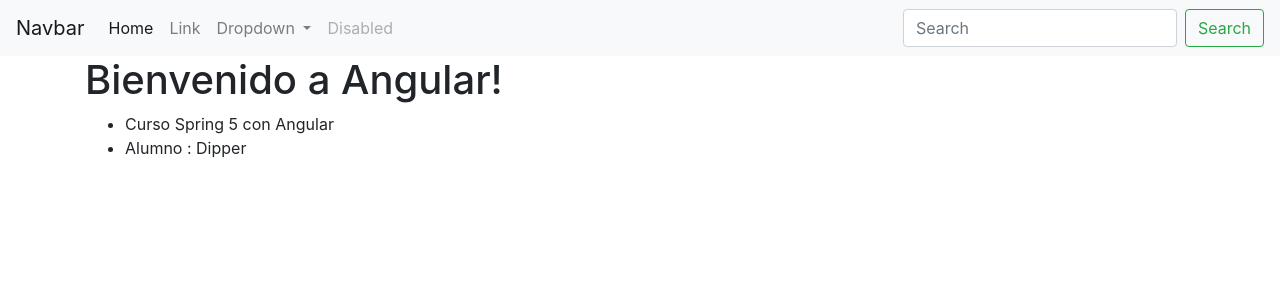
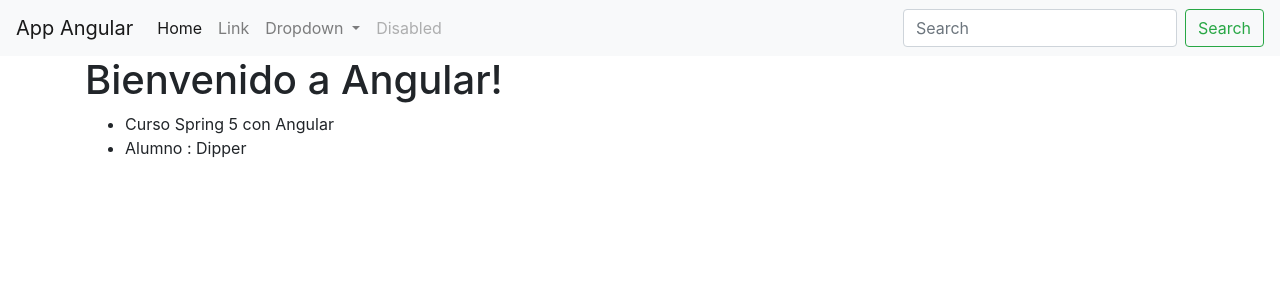
Before and after one commit to Eisten1996/app-cliente, an Angular app: page / in a window 1280 px wide. Shown: the top 300 px of the page. Built offline with nearby package versions, Linux system fonts and the light colour scheme.

Commit message:
Creando nuevo componente HeaderComponent

```diff
--- a/src/app/app.component.html
+++ b/src/app/app.component.html
@@ -1,40 +1,4 @@
-<nav class="navbar navbar-expand-lg navbar-light bg-light">
-  <a class="navbar-brand" href="#">Navbar</a>
-  <button class="navbar-toggler" type="button" data-toggle="collapse" data-target="#navbarSupportedContent"
-          aria-controls="navbarSupportedContent" aria-expanded="false" aria-label="Toggle navigation">
-    <span class="navbar-toggler-icon"></span>
-  </button>
-
-  <div class="collapse navbar-collapse" id="navbarSupportedContent">
-    <ul class="navbar-nav mr-auto">
-      <li class="nav-item active">
-        <a class="nav-link" href="#">Home <span class="sr-only">(current)</span></a>
-      </li>
-      <li class="nav-item">
-        <a class="nav-link" href="#">Link</a>
-      </li>
-      <li class="nav-item dropdown">
-        <a class="nav-link dropdown-toggle" href="#" id="navbarDropdown" role="button" data-toggle="dropdown"
-           aria-haspopup="true" aria-expanded="false">
-          Dropdown
-        </a>
-        <div class="dropdown-menu" aria-labelledby="navbarDropdown">
-          <a class="dropdown-item" href="#">Action</a>
-          <a class="dropdown-item" href="#">Another action</a>
-          <div class="dropdown-divider"></div>
-          <a class="dropdown-item" href="#">Something else here</a>
-        </div>
-      </li>
-      <li class="nav-item">
-        <a class="nav-link disabled" href="#" tabindex="-1" aria-disabled="true">Disabled</a>
-      </li>
-    </ul>
-    <form class="form-inline my-2 my-lg-0">
-      <input class="form-control mr-sm-2" type="search" placeholder="Search" aria-label="Search">
-      <button class="btn btn-outline-success my-2 my-sm-0" type="submit">Search</button>
-    </form>
-  </div>
-</nav>
+<app-header></app-header>
 
 <div class="container">
   <h1>
--- a/src/app/app.module.ts
+++ b/src/app/app.module.ts
@@ -1,11 +1,12 @@
-import { BrowserModule } from '@angular/platform-browser';
-import { NgModule } from '@angular/core';
+import {BrowserModule} from '@angular/platform-browser';
+import {NgModule} from '@angular/core';
 
-import { AppComponent } from './app.component';
+import {AppComponent} from './app.component';
+import {HeaderComponent} from './header/header.component';
 
 @NgModule({
   declarations: [
-    AppComponent
+    AppComponent, HeaderComponent
   ],
   imports: [
     BrowserModule
@@ -13,4 +14,5 @@ import { AppComponent } from './app.component';
   providers: [],
   bootstrap: [AppComponent]
 })
-export class AppModule { }
+export class AppModule {
+}
--- /dev/null
+++ b/src/app/header/header.component.ts
@@ -0,0 +1,47 @@
+import {Component} from '@angular/core';
+
+@Component({
+  selector: 'app-header',
+  template: `
+    <nav class="navbar navbar-expand-lg navbar-light bg-light">
+      <a class="navbar-brand" href="#">{{title}}</a>
+      <button class="navbar-toggler" type="button" data-toggle="collapse" data-target="#navbarSupportedContent"
+              aria-controls="navbarSupportedContent" aria-expanded="false" aria-label="Toggle navigation">
+        <span class="navbar-toggler-icon"></span>
+      </button>
+
+      <div class="collapse navbar-collapse" id="navbarSupportedContent">
+        <ul class="navbar-nav mr-auto">
+          <li class="nav-item active">
+            <a class="nav-link" href="#">Home <span class="sr-only">(current)</span></a>
+          </li>
+          <li class="nav-item">
+            <a class="nav-link" href="#">Link</a>
+          </li>
+          <li class="nav-item dropdown">
+            <a class="nav-link dropdown-toggle" href="#" id="navbarDropdown" role="button" data-toggle="dropdown"
+               aria-haspopup="true" aria-expanded="false">
+              Dropdown
+            </a>
+            <div class="dropdown-menu" aria-labelledby="navbarDropdown">
+              <a class="dropdown-item" href="#">Action</a>
+              <a class="dropdown-item" href="#">Another action</a>
+              <div class="dropdown-divider"></div>
+              <a class="dropdown-item" href="#">Something else here</a>
+            </div>
+          </li>
+          <li class="nav-item">
+            <a class="nav-link disabled" href="#" tabindex="-1" aria-disabled="true">Disabled</a>
+          </li>
+        </ul>
+        <form class="form-inline my-2 my-lg-0">
+          <input class="form-control mr-sm-2" type="search" placeholder="Search" aria-label="Search">
+          <button class="btn btn-outline-success my-2 my-sm-0" type="submit">Search</button>
+        </form>
+      </div>
+    </nav>
+  `
+})
+export class HeaderComponent {
+  title = 'App Angular';
+}
```
